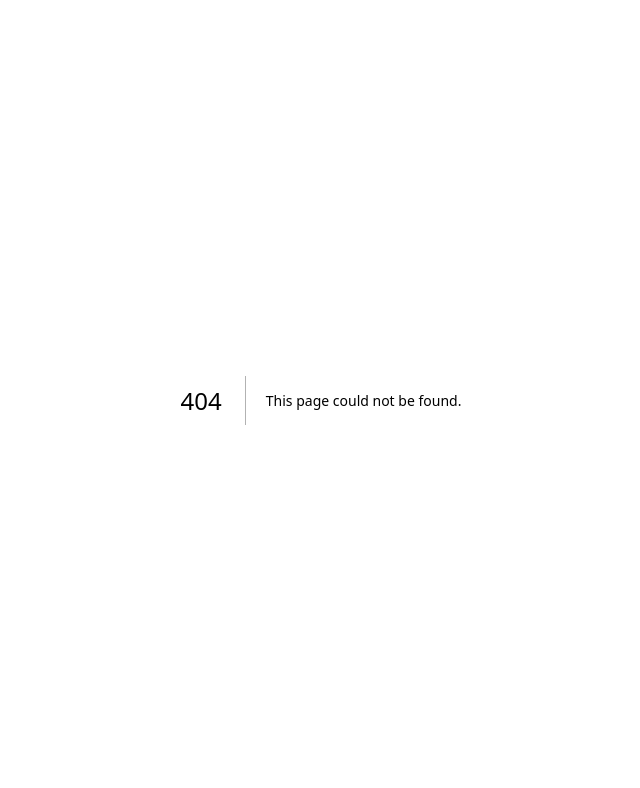
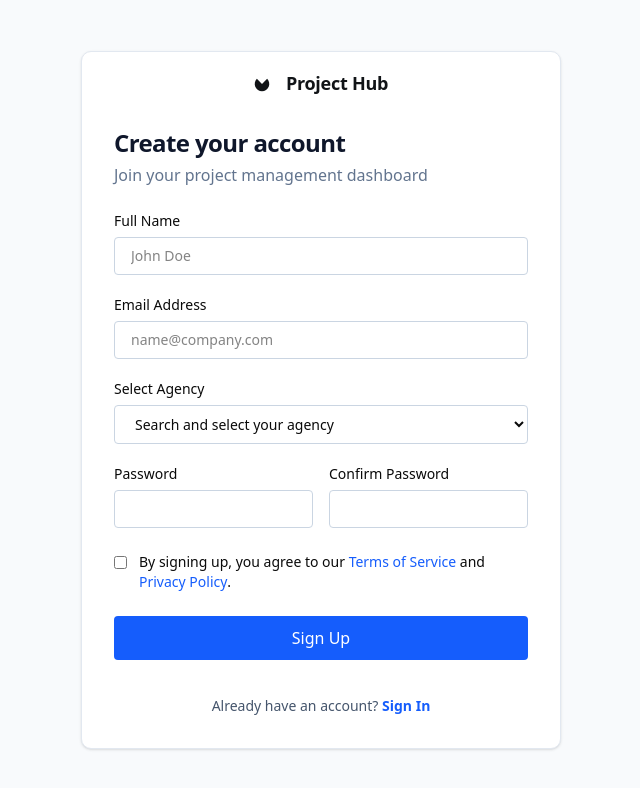
Before and after one commit to Sumitdixit2/projects-hub, a Next.js app in the folder apps/web/: page /client/signup in a window 1280 px wide. Before the commit this address had no page. Shown: the top 788 px of the page, without its empty margins (319-959 px from the left). Built offline with nearby package versions, Linux system fonts and the light colour scheme.

Commit message:
client signup design code done

```diff
--- a/apps/web/src/app/(auth)/agency/verify/page.tsx
+++ b/apps/web/src/app/(auth)/agency/verify/page.tsx
@@ -33,7 +33,6 @@ export default function VerifyPage() {
     }
   }, [email, router]);
 
-  // Handle typing
   const handleChange = (
     e: React.ChangeEvent<HTMLInputElement>,
     index: number
@@ -48,7 +47,6 @@ export default function VerifyPage() {
     updateCode();
   };
 
-  // Handle backspace & arrows
   const handleKeyDown = (
     e: React.KeyboardEvent<HTMLInputElement>,
     index: number
@@ -66,7 +64,6 @@ export default function VerifyPage() {
     }
   };
 
-  // Combine OTP values
   const updateCode = () => {
     const code = inputs.current.map((input) => input?.value || "").join("");
     form.setValue("Code", code);
@@ -82,9 +79,7 @@ export default function VerifyPage() {
         email,
         Code: data.Code,
       });
-
       toast.success("Successfully verified agency!");
-      router.push("/agency/dashboard");
     } catch (error: any) {
       console.error(error);
       toast.error("Verification failed");
--- /dev/null
+++ b/apps/web/src/app/(auth)/client/signup/page.tsx
@@ -0,0 +1,175 @@
+"use client";
+
+import { useState } from "react";
+
+export default function SignupPage() {
+  const [formData, setFormData] = useState({
+    fullName: "",
+    email: "",
+    agency: "",
+    password: "",
+    confirmPassword: "",
+    terms: false,
+  });
+
+  const handleChange = (
+    e: React.ChangeEvent<HTMLInputElement | HTMLSelectElement>
+  ) => {
+    const { name, value, type } = e.target;
+
+    setFormData((prev) => ({
+      ...prev,
+      [name]:
+        type === "checkbox"
+          ? (e.target as HTMLInputElement).checked
+          : value,
+    }));
+  };
+
+  const handleSubmit = (e: React.FormEvent) => {
+    e.preventDefault();
+    console.log("Form Submitted:", formData);
+  };
+
+  return (
+    <div className="min-h-screen flex items-center justify-center p-4 bg-slate-50 dark:bg-slate-950">
+      <div className="w-full max-w-[480px] bg-white dark:bg-slate-900 rounded-lg shadow-sm border border-slate-200 dark:border-slate-800">
+        <div className="flex justify-center mt-5 items-center gap-4 text-[#111417]">
+          <div className="size-4">
+            <svg fill="none" viewBox="0 0 48 48" xmlns="http://www.w3.org/2000/svg">
+              <g clipPath="url(#clip0_6_319)">
+                <path d="M8.57829 8.57829C5.52816 11.6284 3.451 15.5145 2.60947 19.7452C1.76794 23.9758 2.19984 28.361 3.85056 32.3462C5.50128 36.3314 8.29667 39.7376 11.8832 42.134C15.4698 44.5305 19.6865 45.8096 24 45.8096C28.3135 45.8096 32.5302 44.5305 36.1168 42.134C39.7033 39.7375 42.4987 36.3314 44.1494 32.3462C45.8002 28.361 46.2321 23.9758 45.3905 19.7452C44.549 15.5145 42.4718 11.6284 39.4217 8.57829L24 24L8.57829 8.57829Z" fill="currentColor"></path>
+              </g>
+              <defs>
+                <clipPath id="clip0_6_319"><rect fill="white" height="48" width="48"></rect></clipPath>
+              </defs>
+            </svg>
+          </div>
+          <h2 className="text-[#111417] text-lg font-bold leading-tight tracking-[-0.015em]">Project Hub</h2>
+        </div>
+
+        {/* Header */}
+        <div className="px-8 pt-8 pb-6">
+          <h1 className="text-2xl font-bold text-slate-900 dark:text-white tracking-tight">
+            Create your account
+          </h1>
+          <p className="text-slate-500 dark:text-slate-400 mt-1">
+            Join your project management dashboard
+          </p>
+        </div>
+
+        <form onSubmit={handleSubmit} className="px-8 pb-8 space-y-5">
+
+          <div className="flex flex-col gap-1.5">
+            <label className="text-sm font-medium">Full Name</label>
+            <input
+              name="fullName"
+              type="text"
+              placeholder="John Doe"
+              required
+              value={formData.fullName}
+              onChange={handleChange}
+              className="w-full px-4 py-2 rounded border border-slate-300 dark:border-slate-700 bg-white dark:bg-slate-800 text-sm focus:ring-2 focus:ring-blue-500/20 focus:border-blue-500 outline-none transition-all"
+            />
+          </div>
+
+          <div className="flex flex-col gap-1.5">
+            <label className="text-sm font-medium">Email Address</label>
+            <input
+              name="email"
+              type="email"
+              placeholder="name@company.com"
+              required
+              value={formData.email}
+              onChange={handleChange}
+              className="w-full px-4 py-2 rounded border border-slate-300 dark:border-slate-700 bg-white dark:bg-slate-800 text-sm focus:ring-2 focus:ring-blue-500/20 focus:border-blue-500 outline-none transition-all"
+            />
+          </div>
+
+          <div className="flex flex-col gap-1.5">
+            <label className="text-sm font-medium">Select Agency</label>
+            <select
+              name="agency"
+              required
+              value={formData.agency}
+              onChange={handleChange}
+              className="w-full px-4 py-2 rounded border border-slate-300 dark:border-slate-700 bg-white dark:bg-slate-800 text-sm focus:ring-2 focus:ring-blue-500/20 focus:border-blue-500 outline-none transition-all"
+            >
+              <option value="">Search and select your agency</option>
+              <option value="creative-minds">Creative Minds Agency</option>
+              <option value="digital-pulse">Digital Pulse Solutions</option>
+              <option value="nexus-marketing">Nexus Marketing Group</option>
+              <option value="stellar-dev">Stellar Development Co.</option>
+              <option value="velocity-creative">Velocity Creative Lab</option>
+            </select>
+          </div>
+
+          <div className="grid grid-cols-1 md:grid-cols-2 gap-4">
+
+            <div className="flex flex-col gap-1.5">
+              <label className="text-sm font-medium">Password</label>
+              <input
+                name="password"
+                type="password"
+                required
+                value={formData.password}
+                onChange={handleChange}
+                className="w-full px-4 py-2 rounded border border-slate-300 dark:border-slate-700 bg-white dark:bg-slate-800 text-sm focus:ring-2 focus:ring-blue-500/20 focus:border-blue-500 outline-none transition-all"
+              />
+            </div>
+
+            <div className="flex flex-col gap-1.5">
+              <label className="text-sm font-medium">Confirm Password</label>
+              <input
+                name="confirmPassword"
+                type="password"
+                required
+                value={formData.confirmPassword}
+                onChange={handleChange}
+                className="w-full px-4 py-2 rounded border border-slate-300 dark:border-slate-700 bg-white dark:bg-slate-800 text-sm focus:ring-2 focus:ring-blue-500/20 focus:border-blue-500 outline-none transition-all"
+              />
+            </div>
+
+          </div>
+
+          <div className="flex items-start gap-3 py-1">
+            <input
+              type="checkbox"
+              name="terms"
+              checked={formData.terms}
+              onChange={handleChange}
+              className="mt-1 rounded border-slate-300 text-blue-600 focus:ring-blue-600"
+            />
+            <label className="text-sm">
+              By signing up, you agree to our{" "}
+              <a className="text-blue-600 hover:underline font-medium">
+                Terms of Service
+              </a>{" "}
+              and{" "}
+              <a className="text-blue-600 hover:underline font-medium">
+                Privacy Policy
+              </a>.
+            </label>
+          </div>
+
+          <button
+            type="submit"
+            className="w-full bg-blue-600 hover:bg-blue-700 text-white font-medium py-2.5 px-4 rounded transition-colors"
+          >
+            Sign Up
+          </button>
+
+          <div className="pt-4 text-center">
+            <p className="text-sm text-slate-600 dark:text-slate-400">
+              Already have an account?{" "}
+              <a className="text-blue-600 font-semibold hover:underline">
+                Sign In
+              </a>
+            </p>
+          </div>
+
+        </form>
+      </div>
+    </div>
+  );
+}
```
